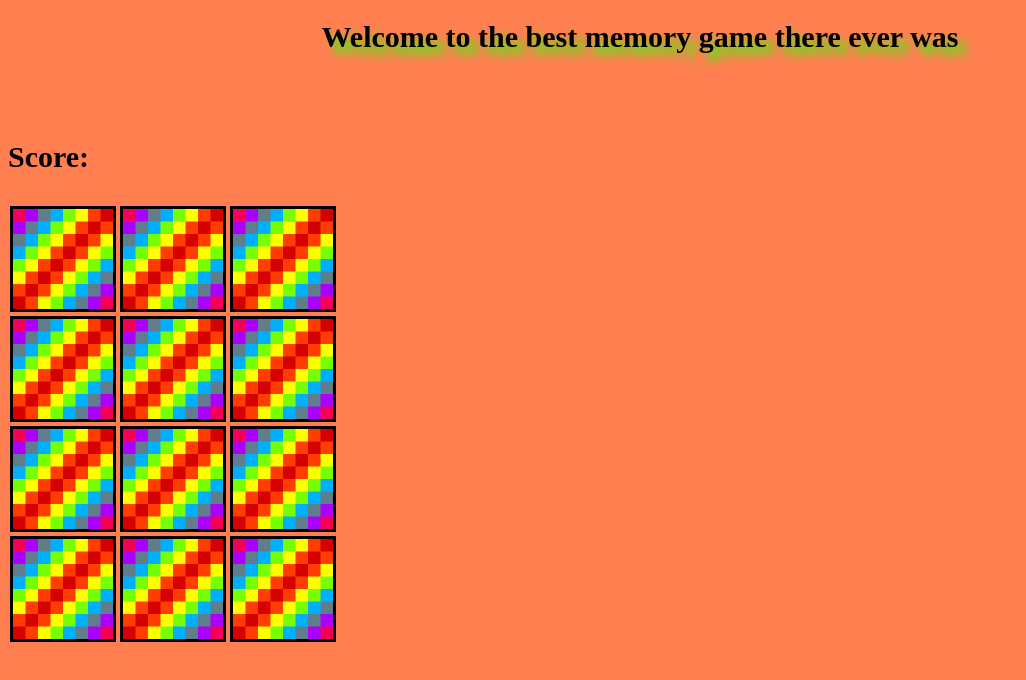
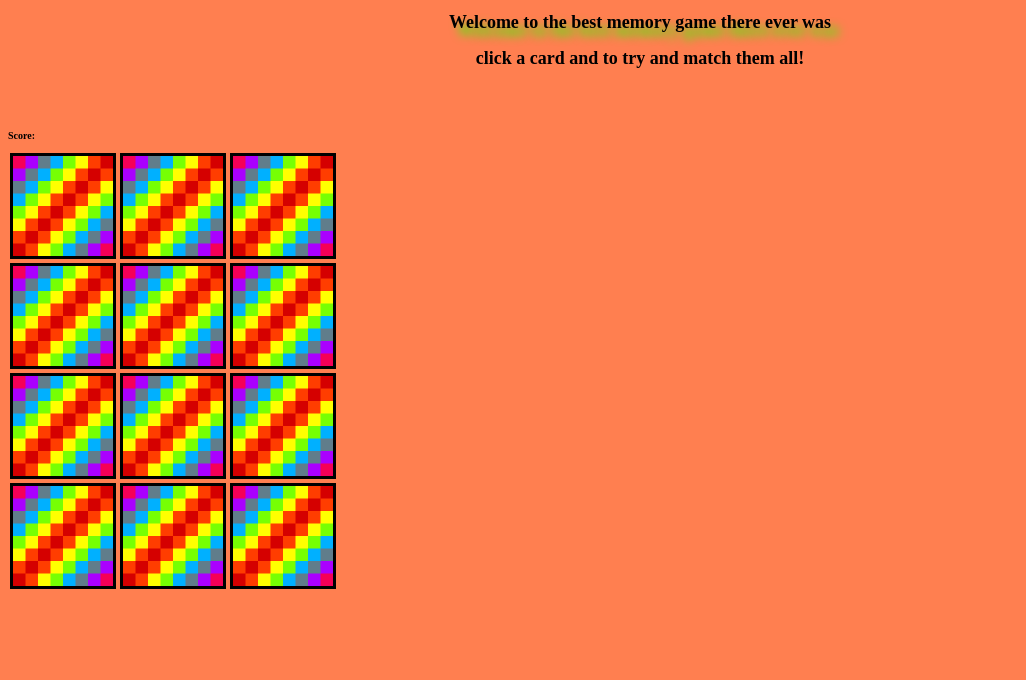
Before and after one commit to LucassNogueira/Deployment-lab, a website: page public/index.html in a window 1280 px wide. Shown: the whole page, without its empty margins (0-1026 px from the left). Drawn offline with Linux system fonts and the light colour scheme.

Commit message:
fixed some issues

```diff
--- a/public/index.html
+++ b/public/index.html
@@ -8,11 +8,14 @@
     <title>Memory Game</title>
   </head>
   <body>
-    <h1 style="font-family: lemon milk; font-size: 30px; font-weight: bold">
+    <h1 style="font-family: lemon milk; font-size: 18px; font-weight: bold">
       Welcome to the best memory game there ever was
     </h1>
+    <h2 style="font-family: lemon milk; font-size: 18px; font-weight: bold">
+      click a card and to try and match them all!
+    </h2>
     <br /><br />
-    <h3 style="font-family: lemon milk; font-size: 30px; font-weight: bold">
+    <h3 style="font-family: lemon milk; font-size: 10px; font-weight: bold">
       Score:<span id="result"></span>
     </h3>
 
--- a/public/styles.css
+++ b/public/styles.css
@@ -11,6 +11,9 @@ h1 {
   text-align: center;
   text-shadow: 8px 8px 10px rgb(51, 255, 0);
 }
+h2 {
+  text-align: center;
+}
 img {
   border: 3px solid black;
   margin: 2px;
```
